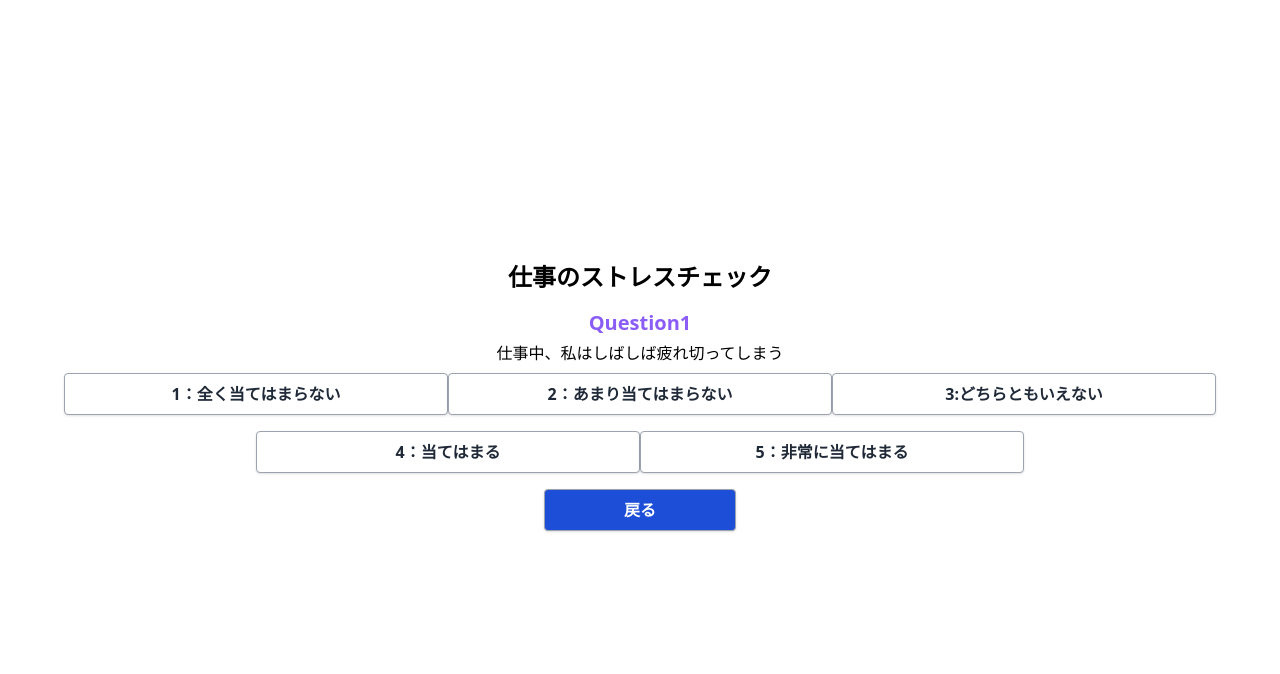
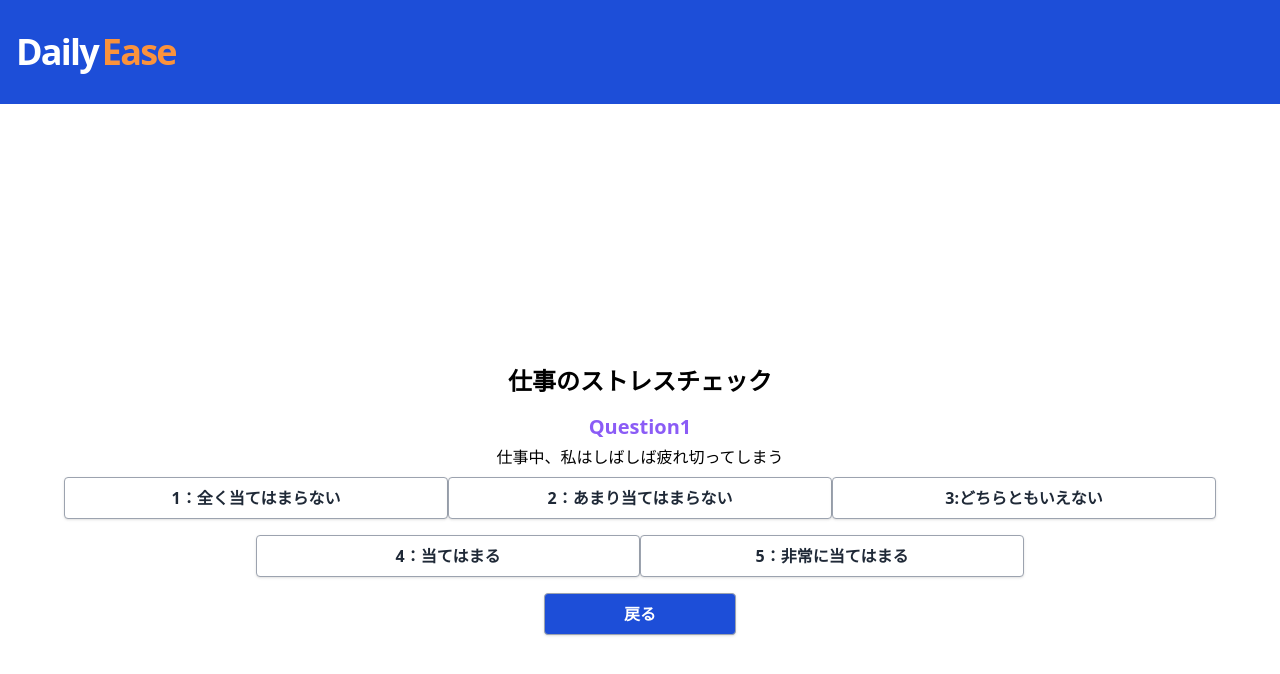
Before and after one commit to R-Tsukada/daily-ease, a Next.js app: page /Questions in a window 1280 px wide. Shown: the top 674 px of the page. Built offline with nearby package versions, Linux system fonts and the light colour scheme.

Commit message:
ヘッダーを全ページで表示されるようにする
- HeaderをNavbarに変更
- 全ページで表示されるようにLayoutファイルを作成
- Layoutを_app.tsxに加えた

```diff
--- /dev/null
+++ b/src/container/templates/Layout.tsx
@@ -0,0 +1,11 @@
+import React from 'react'
+import Navbar from './Navbar'
+
+const Layout = ({ children }) => (
+  <>
+    <Navbar />
+    <main>{ children }</main>
+  </>
+)
+
+export default Layout
--- a/src/pages/_app.tsx
+++ b/src/pages/_app.tsx
@@ -1,14 +1,18 @@
+/* eslint-disable react/jsx-props-no-spreading */
 import React from 'react'
 import '../../styles/globals.css'
+import Layout from '../container/templates/Layout'
 
 type AppProps = {
-  Component: React.ComponentType;
-  pageProps: Record<string, unknown>;
+  Component: React.ComponentType
+  pageProps: Record<string, unknown>
+  Layout: string
 };
 
 const MyApp: React.FC<AppProps> = ({ Component, pageProps }: AppProps) => (
-  // eslint-disable-next-line react/jsx-props-no-spreading
-  <Component {...pageProps} />
+  <Layout>
+    <Component {...pageProps} />
+  </Layout>
 )
 
 export default MyApp
--- a/src/pages/index.tsx
+++ b/src/pages/index.tsx
@@ -1,19 +1,15 @@
 import React from 'react'
 import Link from 'next/link'
 import PageSelect from '../container/templates/PageSelect'
-import Header from '../container/templates/Header'
 
 const Home = () =>
   (
-    <>
-      <Header />
-      <div className='flex items-center justify-center min-h-screen'>
-        <div>
-          <h2 className='text-2xl font-bold text-center mb-4'>Daily Ease</h2>
-          <Link href='/Questions'><span className='hover:enabled'><PageSelect /></span></Link>
-        </div>
+    <div className='flex items-center justify-center min-h-screen'>
+      <div>
+        <h2 className='text-2xl font-bold text-center mb-4'>Daily Ease</h2>
+        <Link href='/Questions'><span className='hover:enabled'><PageSelect /></span></Link>
       </div>
-    </>
+    </div>
   )
 
 export default Home
```
Also changed, not shown: src/container/templates/Navbar.tsx (renamed from src/container/templates/Header.tsx), 1 other file (tests, documents, lock files or other folders).
